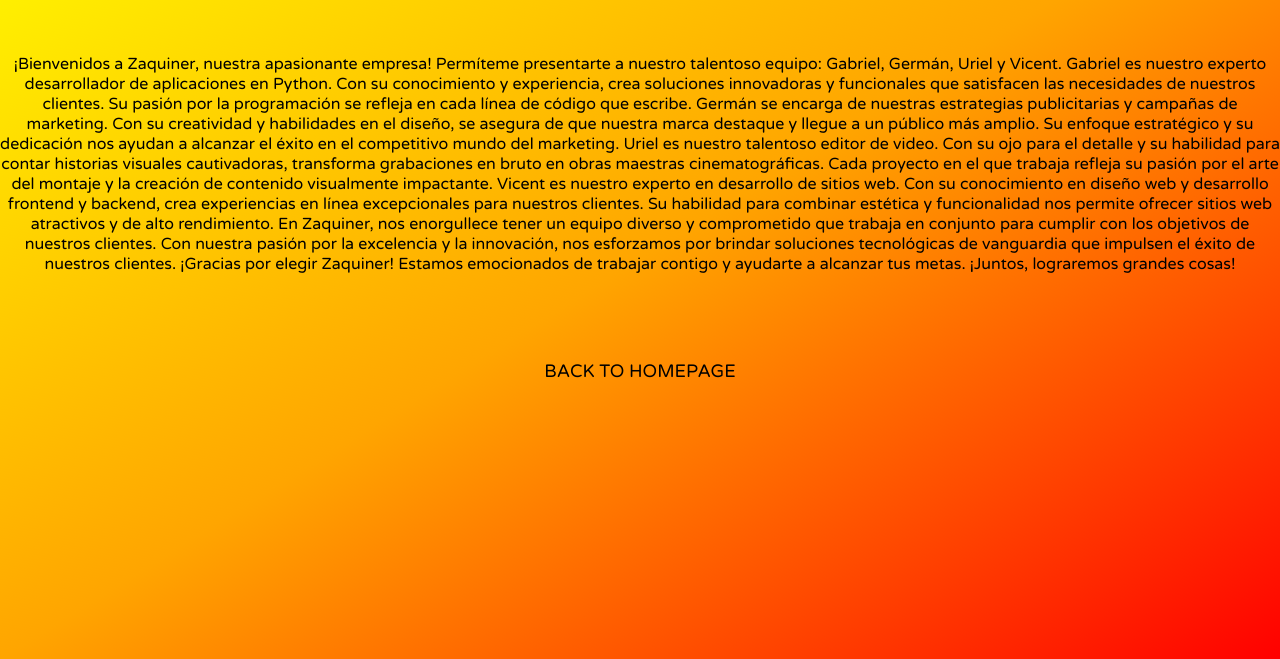
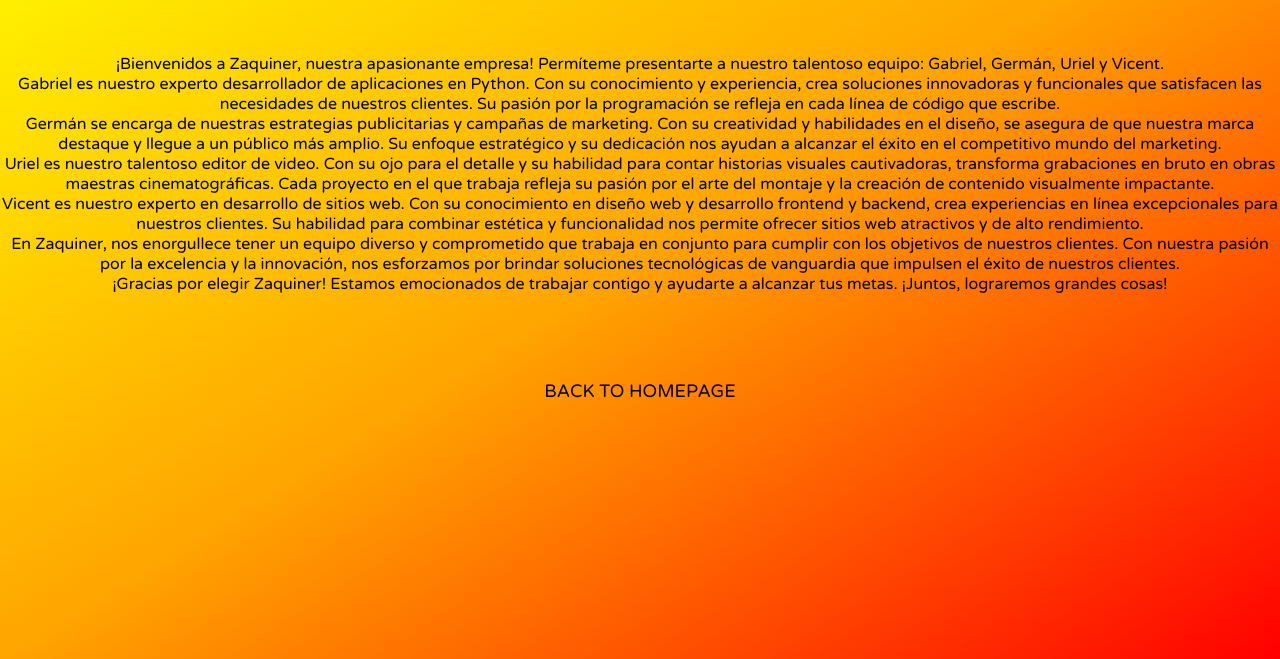
Before and after one commit to zaquiner/zaquiner.github.io, a plain HTML site: page Page/about.html in a window 1280 px wide. Shown: the part 141-800 px from the top of the page. Drawn offline with Linux system fonts and the light colour scheme.

Commit message:
Update about.html
a6

```diff
--- a/Page/about.html
+++ b/Page/about.html
@@ -79,17 +79,17 @@
     <div class="container">
         <h1 style="font-family: 'Varela Round', sans-serif; font-weight: bold;">ABOUT</h1>
         <br>
-        <p style="font-family: 'Varela Round', sans-serif;">¡Bienvenidos a Zaquiner, nuestra apasionante empresa! Permíteme presentarte a nuestro talentoso equipo: Gabriel, Germán, Uriel y Vicent.
+        <p style="font-family: 'Varela Round', sans-serif;">¡Bienvenidos a Zaquiner, nuestra apasionante empresa! Permíteme presentarte a nuestro talentoso equipo: Gabriel, Germán, Uriel y Vicent. <br>
 
-Gabriel es nuestro experto desarrollador de aplicaciones en Python. Con su conocimiento y experiencia, crea soluciones innovadoras y funcionales que satisfacen las necesidades de nuestros clientes. Su pasión por la programación se refleja en cada línea de código que escribe.
+Gabriel es nuestro experto desarrollador de aplicaciones en Python. Con su conocimiento y experiencia, crea soluciones innovadoras y funcionales que satisfacen las necesidades de nuestros clientes. Su pasión por la programación se refleja en cada línea de código que escribe. <br>
 
-Germán se encarga de nuestras estrategias publicitarias y campañas de marketing. Con su creatividad y habilidades en el diseño, se asegura de que nuestra marca destaque y llegue a un público más amplio. Su enfoque estratégico y su dedicación nos ayudan a alcanzar el éxito en el competitivo mundo del marketing.
+Germán se encarga de nuestras estrategias publicitarias y campañas de marketing. Con su creatividad y habilidades en el diseño, se asegura de que nuestra marca destaque y llegue a un público más amplio. Su enfoque estratégico y su dedicación nos ayudan a alcanzar el éxito en el competitivo mundo del marketing. <br>
 
-Uriel es nuestro talentoso editor de video. Con su ojo para el detalle y su habilidad para contar historias visuales cautivadoras, transforma grabaciones en bruto en obras maestras cinematográficas. Cada proyecto en el que trabaja refleja su pasión por el arte del montaje y la creación de contenido visualmente impactante.
+Uriel es nuestro talentoso editor de video. Con su ojo para el detalle y su habilidad para contar historias visuales cautivadoras, transforma grabaciones en bruto en obras maestras cinematográficas. Cada proyecto en el que trabaja refleja su pasión por el arte del montaje y la creación de contenido visualmente impactante. <br>
 
-Vicent es nuestro experto en desarrollo de sitios web. Con su conocimiento en diseño web y desarrollo frontend y backend, crea experiencias en línea excepcionales para nuestros clientes. Su habilidad para combinar estética y funcionalidad nos permite ofrecer sitios web atractivos y de alto rendimiento.
+Vicent es nuestro experto en desarrollo de sitios web. Con su conocimiento en diseño web y desarrollo frontend y backend, crea experiencias en línea excepcionales para nuestros clientes. Su habilidad para combinar estética y funcionalidad nos permite ofrecer sitios web atractivos y de alto rendimiento. <br>
 
-En Zaquiner, nos enorgullece tener un equipo diverso y comprometido que trabaja en conjunto para cumplir con los objetivos de nuestros clientes. Con nuestra pasión por la excelencia y la innovación, nos esforzamos por brindar soluciones tecnológicas de vanguardia que impulsen el éxito de nuestros clientes.
+En Zaquiner, nos enorgullece tener un equipo diverso y comprometido que trabaja en conjunto para cumplir con los objetivos de nuestros clientes. Con nuestra pasión por la excelencia y la innovación, nos esforzamos por brindar soluciones tecnológicas de vanguardia que impulsen el éxito de nuestros clientes. <br>
 
 ¡Gracias por elegir Zaquiner! Estamos emocionados de trabajar contigo y ayudarte a alcanzar tus metas. ¡Juntos, lograremos grandes cosas!</p>
         <br>
```
